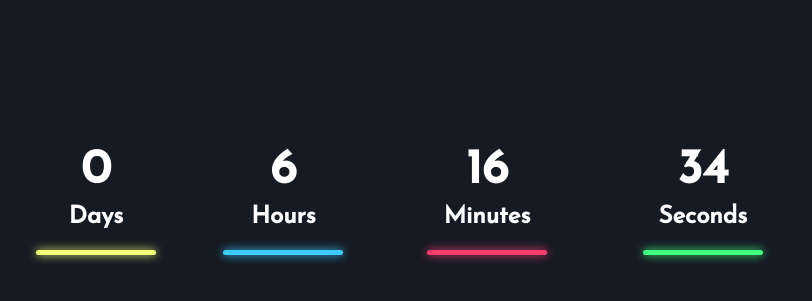
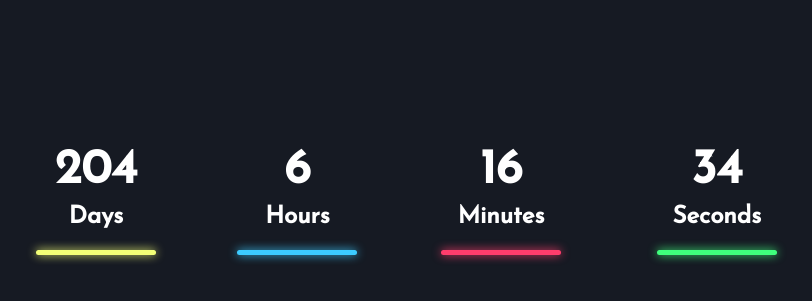
Before and after one commit to namdoan120903/HNY, a plain HTML site: page index.html in a window 1280 px wide. Shown: the part 287-588 px from the top of the page, without its empty margins (232-1044 px from the left). Drawn offline with Linux system fonts and the light colour scheme.

Commit message:
Update index.html

```diff
--- a/index.html
+++ b/index.html
@@ -116,7 +116,7 @@
         <div id="firework-container"></div>
     </div>
     <script>
-        var countDownDate = new Date("Feb 10, 2024 00:00:00");
+        var countDownDate = new Date("Sep 1, 2024 00:00:00");
         var x = setInterval(function () {
             var now = new Date().getTime();
             var distance = countDownDate - now;
```
